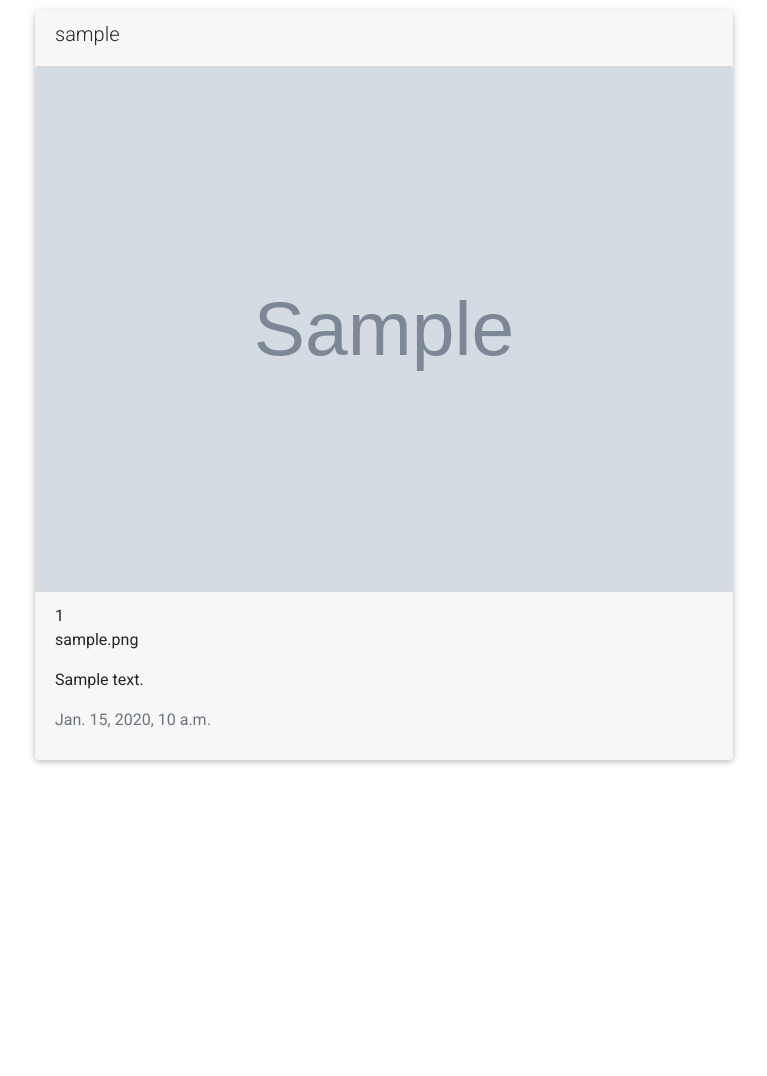
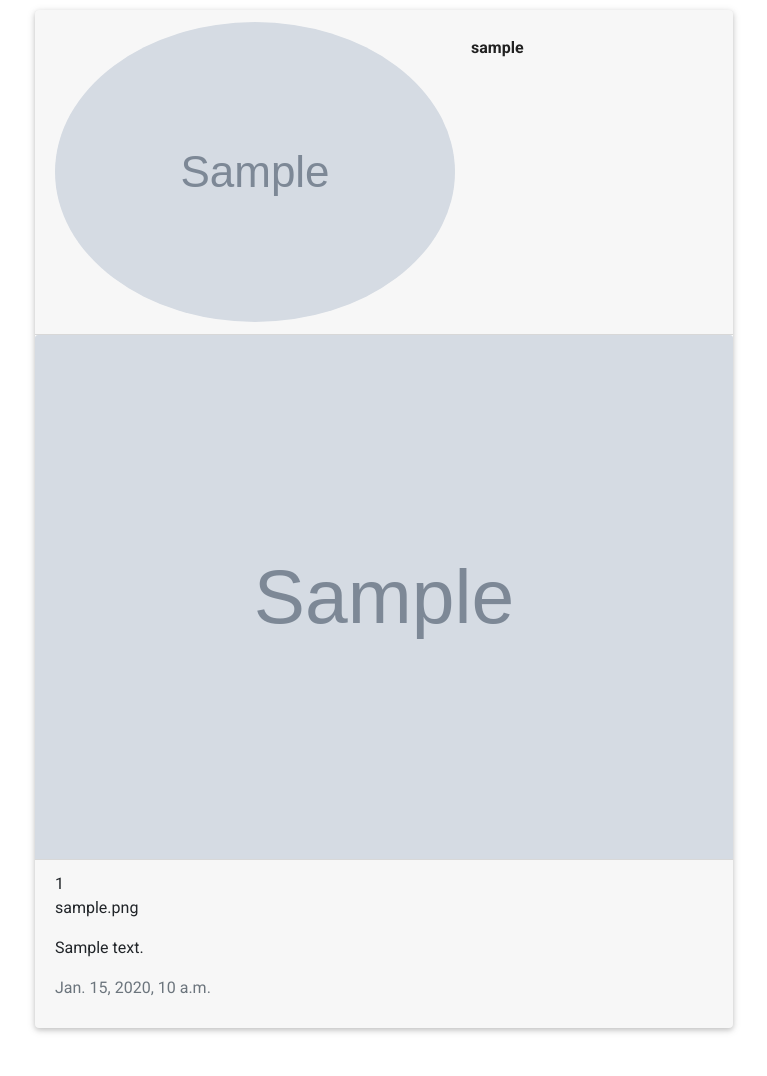
Before and after one commit to DerrickOdhiambo/Instagram, a Django app: page /home/ in a window 1280 px wide. Shown: the whole page, without its empty margins (66-833 px from the left). Before the commit the page ends 765 px from the top, so only its background shows below. Run offline with Django 3.2, Linux system fonts and the light colour scheme; tables that the repository leaves empty hold one stand-in row (values such as "Sample post"); grey boxes marked "Sample" are stand-in pictures; some libraries are stand-ins or nearby versions.

Commit message:
add an image for the profile picture in the post

```diff
--- a/insta_app/templates/index.html
+++ b/insta_app/templates/index.html
@@ -6,8 +6,16 @@
     <div class="col-md-8">
       {% for image in images %}
       <div class="card">
-        <div class="card-header">
-          <h5>{{image.post_creator}}</h5>
+        <div class="card-header d-flex">
+          <div>
+            <img class="rounded-circle account-img-profile" src="{{ image.post_creator.profile.profile_picture.url }}"
+              alt="profile picture">
+          </div>
+          <div>
+            <h6 class="m-3"><a class="font-weight-bold text-dark text-muted"
+                href="{% url 'profile' %}">{{image.post_creator}}</a>
+            </h6>
+          </div>
         </div>
         <div class="view overlay">
           <img class="card-img-top img-fluid" src="{{ image.image.url }}" alt="{{ image.image_name }}">
```
